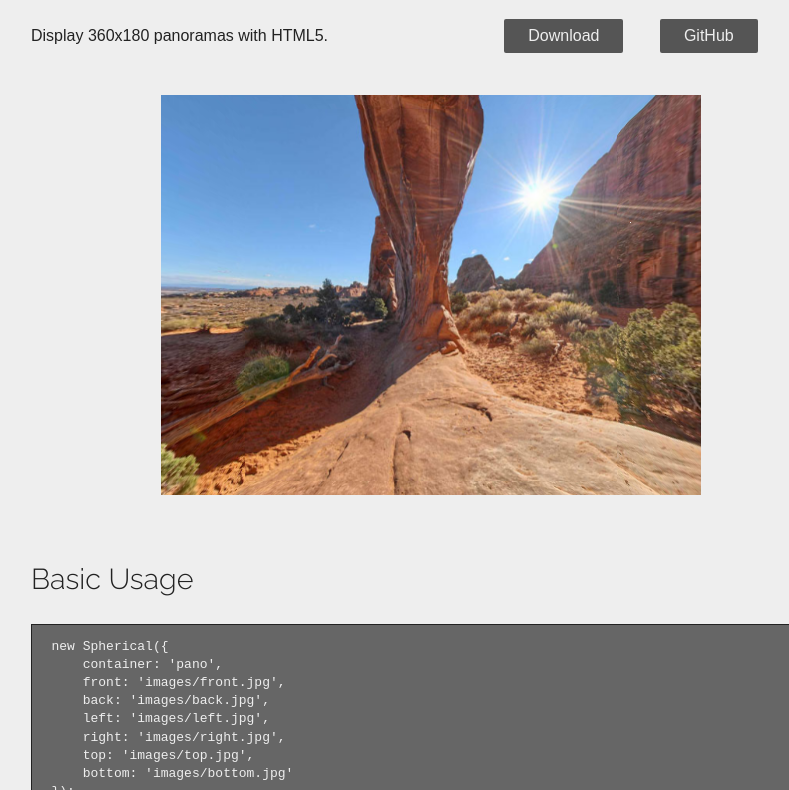
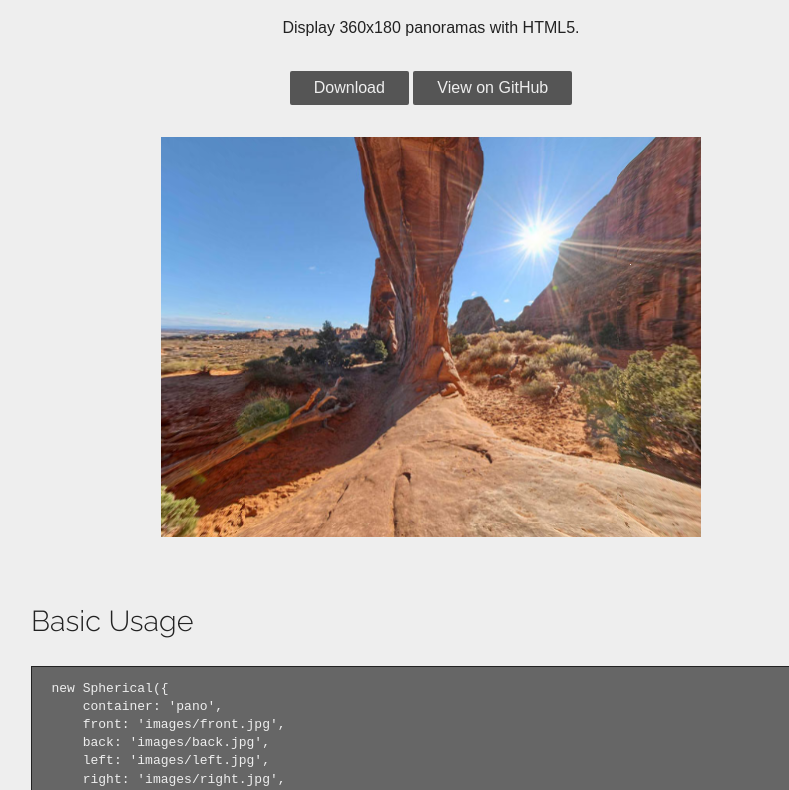
Before and after one commit to chrisbateman/spherical, a plain HTML site: page index.htm in a window 1280 px wide. Shown: the part 151-941 px from the top of the page, without its empty margins (209-998 px from the left). Drawn offline with Linux system fonts and the light colour scheme; a script that the page names is missing.

Commit message:
style updates

```diff
--- a/index.htm
+++ b/index.htm
@@ -50,31 +50,18 @@
 	}
 
 	header {
-		padding-bottom: 2em;
+		padding: 2em 0;
 		text-align: center;
 	}
 	header h1 {
 		font-family: Raleway;
 		font-weight: 100;
 		font-size: 5em;
-		margin: 0.3em 0;
+		margin: 0 0 0.3em;
 	}
 
-	header .info {
-		letter-spacing: -.31em;
-	}
-	header p,
-	header .cta-container {
-		letter-spacing: normal;
-		display: inline-block;
-		width: 50%;
-		vertical-align: middle;
-	}
 	header p {
-		text-align: left;
-	}
-	header .button {
-		margin: 0.5em 1em;
+		margin-bottom: 2em;
 	}
 
 	h2 {
@@ -120,11 +107,11 @@
 	<header>
 		<div class="container">
 			<h1>Spherical.js</h1>
-			<div class="info">
+			<div>
 				<p>Display 360x180 panoramas with HTML5.</p>
-				<div class="cta-container">
+				<div>
 					<a class="button" href="spherical.js">Download</a>
-					<a class="button" href="https://github.com/chrisbateman/spherical">GitHub</a>
+					<a class="button" href="https://github.com/chrisbateman/spherical">View on GitHub</a>
 				</div>
 			</div>
 		</div>
@@ -164,7 +151,7 @@
 
 
 	<link rel="stylesheet" href="spherical.css" />
-	<script src="https://chrisbateman.github.com/impetus/impetus.min.js"></script>
+	<script src="http://chrisbateman.github.com/impetus/impetus.min.js"></script>
 	<script src="spherical.js"></script>
 	<script>
 	var pano = new Spherical({
```
